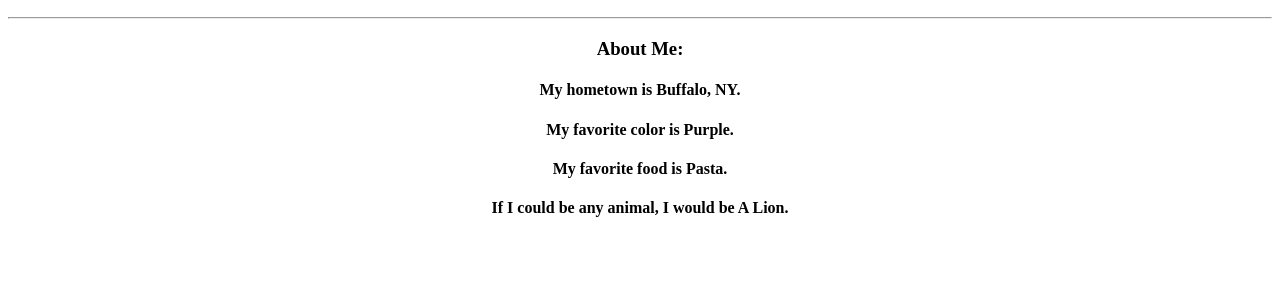
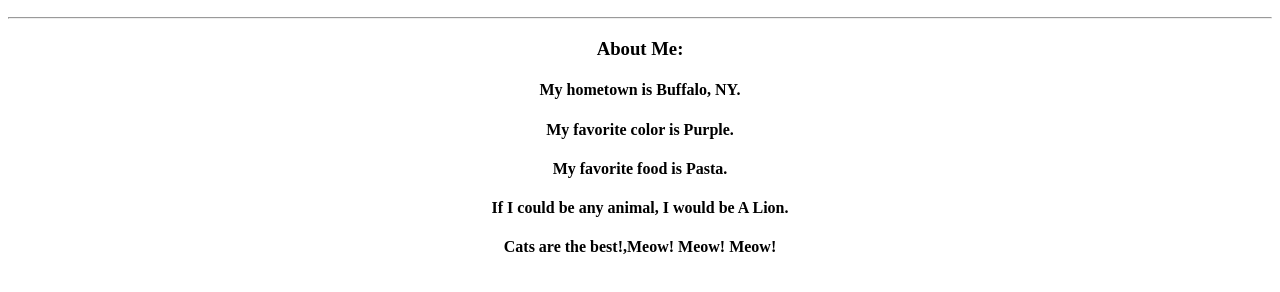
Before and after one commit to marisoldrodriguez/my-profile, a plain HTML site: page index.html in a window 1280 px wide. Shown: the part 96-388 px from the top of the page. Drawn offline with Linux system fonts and the light colour scheme.

Commit message:
Adding new placeholder text Meow Meow Meow

```diff
--- a/index.html
+++ b/index.html
@@ -15,6 +15,7 @@
                     <h4>My favorite color is Purple.</h4>
                     <h4>My favorite food is Pasta.</h4>
                     <h4>If I could be any animal, I would be A Lion.</h4>
+                    <h4>Cats are the best!,Meow! Meow! Meow!</h4>
             </div>
           </body>
         </html>
```
